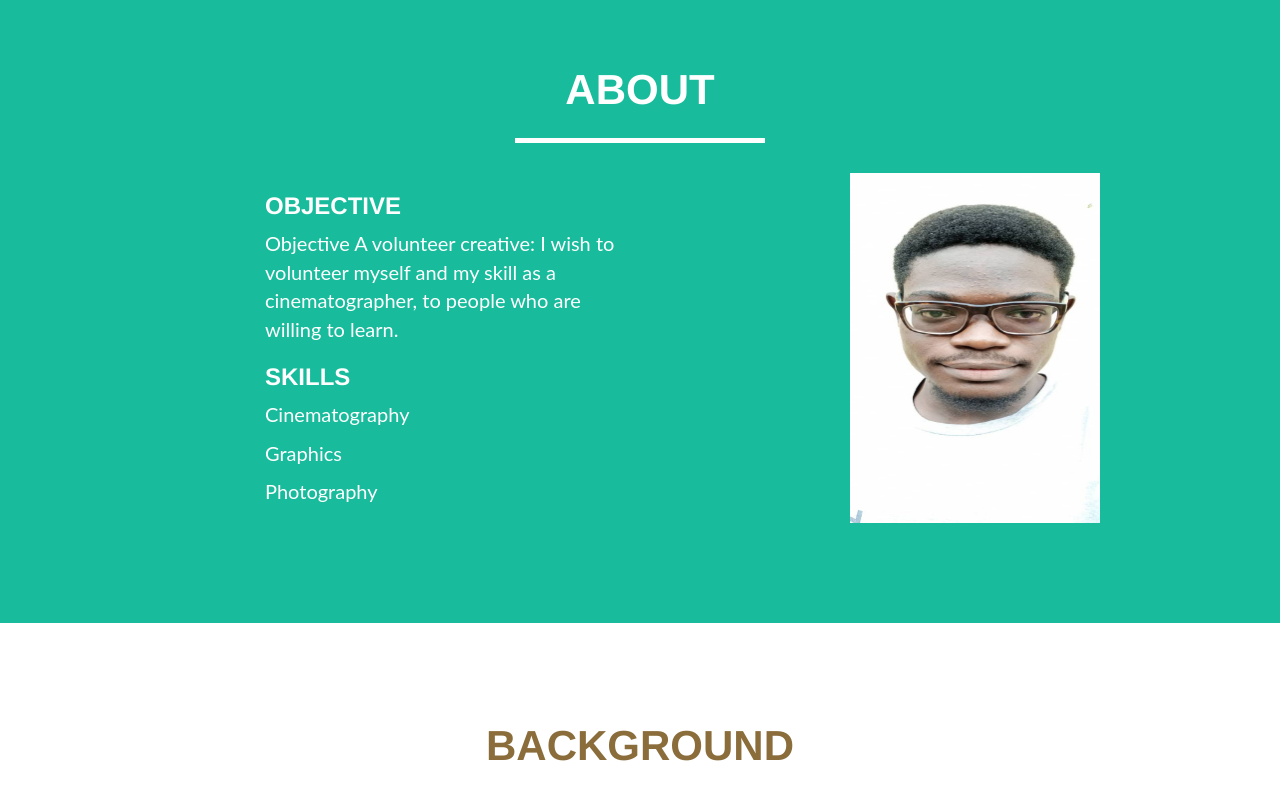
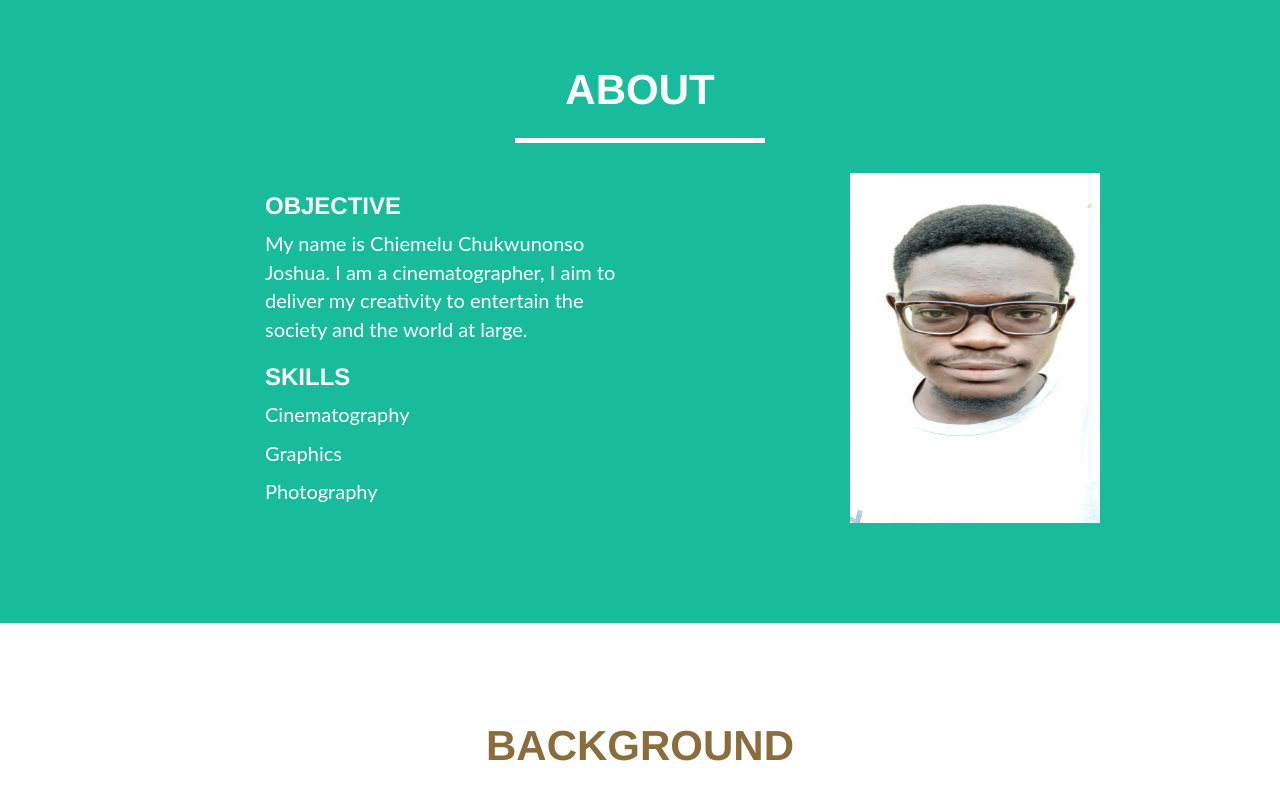
Before and after one commit to Chukwunonso60/Chukwunonso60.github.io, a plain HTML site: page portfolio/index.html in a window 1280 px wide. Shown: the part 1428-2230 px from the top of the page. Drawn offline with nearby package versions, Linux system fonts and the light colour scheme.

Commit message:
Update index.html

```diff
--- a/portfolio/index.html
+++ b/portfolio/index.html
@@ -31,7 +31,7 @@
                         <a href="#page-top"></a>
                     </li>
                     <li class="page-scroll">
-                        <a href="#portfolio">Portfolio</a>
+                        <a href="#portfolio">Future Projects</a>
                     </li>
                     <li class="page-scroll">
                         <a href="#about">About</a>
@@ -123,9 +123,8 @@
             <div class="row">
                 <div class="col-lg-4 col-lg-offset-2">
                     <h3>Objective</h3>
-                    <p>Objective
-A volunteer creative:
-I wish to volunteer myself and my skill as a cinematographer, to people who are willing to learn.</p>
+                    <p>My name is Chiemelu Chukwunonso Joshua.
+I am a cinematographer, I aim to deliver my creativity to entertain the society and the world at large.</p>
                     <h3>Skills</h3>
                     <p>Cinematography</p>
                     <p>Graphics</p>
```
